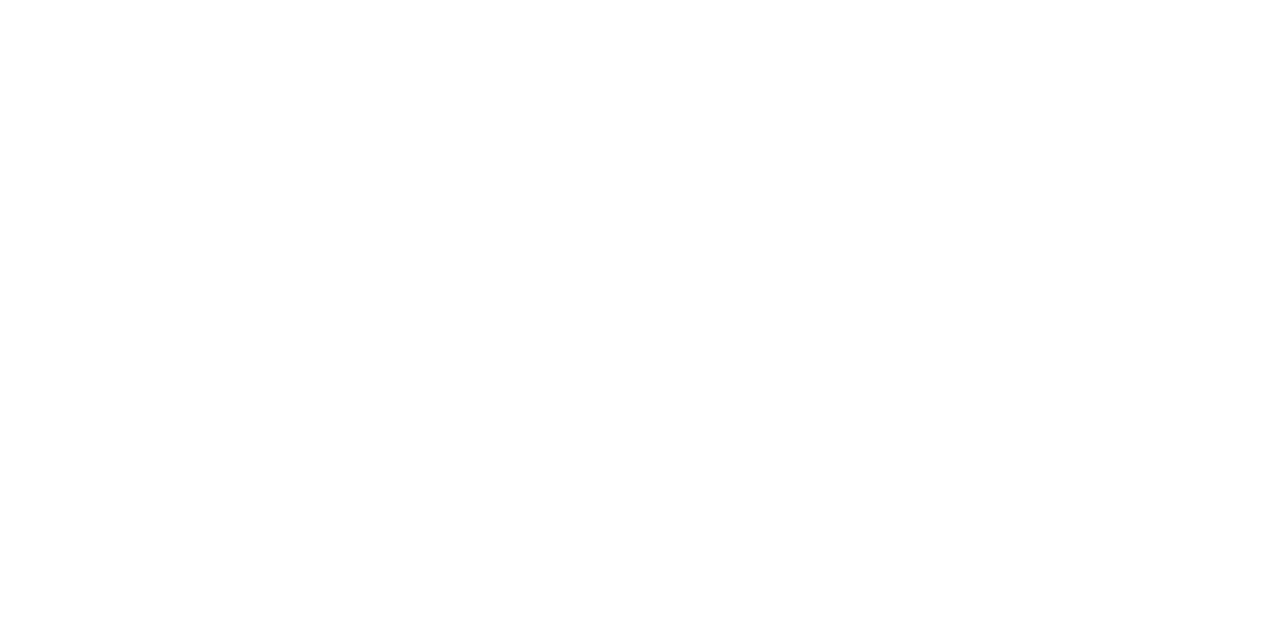
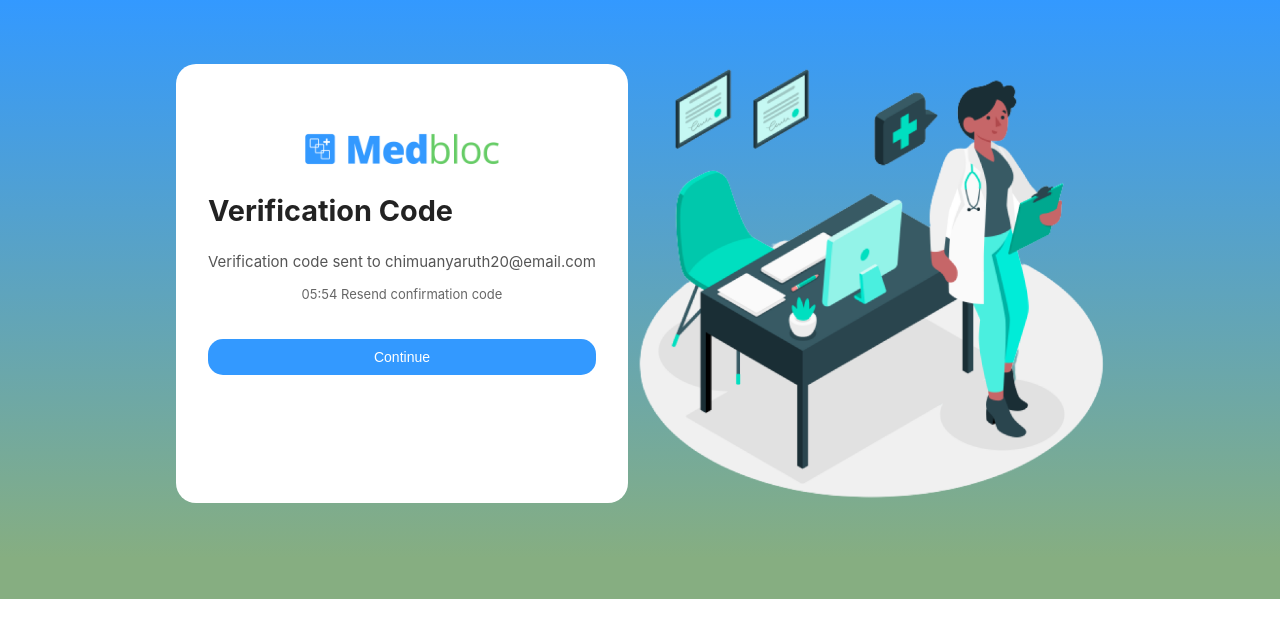
Before and after one commit to learnable-2022/DPR-4-FE, a React (Create React App) app in the folder team4/: page /otp in a window 1280 px wide. Before the commit this address had no page. Shown: the top 638 px of the page. Built offline with nearby package versions, Linux system fonts and the light colour scheme; the HTML template or start-up script is replaced by a standard one.

Commit message:
worked on the ui of the forgot password, otp, changed password and new password page

```diff
--- /dev/null
+++ b/package.json
@@ -0,0 +1,5 @@
+{
+  "dependencies": {
+    "react-verification-input": "^3.3.0"
+  }
+}
--- a/team4/src/Password/changedPassword.jsx
+++ b/team4/src/Password/changedPassword.jsx
@@ -1,28 +1,28 @@
-import React from "react";
-import "../Password/password.css";
-import "../Password/forgotpassword.jsx";
-import logo from "../Password/images/logo";
-import desk from "../Password/images/desk";
-// import { Link } from "react-router-dom";
+import React from 'react';
+import logo from "./images/logo.png";
+import desk from "./images/desk.png";
+import "./password.css";
 
-export default function Landing() {
-    return (
-        <div className="">
-            <div className="container">
+const ChangedPassword = () => {
+  return (
+    <div>
+        <div className="container">
                 <div className="container-1">
                     <img src={logo} alt="medbloc-logo" id="logo" />
-                    <h2>Password Reset successful</h2>
-                    <p>
+                    <h2 className="container-text-1">Password Reset successful</h2>
+                    <p className="container-text-2">
                         Your password has been reset successful, return to sign into your account...
                     </p>
                     <input type="email" name="Email" id="email" placeholder="Email Address" required></input>
-                    <input type="submit" id="btn" value="Return to Sign in"></input>
+                    <input type="submit" id="changed-btn" value="Return to Sign in"></input>
                 </div>
 
                 <div className="container-2">
                 <img src={desk} alt="deskimage" id="desk" />
                 </div>
             </div>
-        </div>
-    )
+    </div>
+  )
 }
+
+export default ChangedPassword;
--- a/team4/src/Password/forgotpassword.jsx
+++ b/team4/src/Password/forgotpassword.jsx
@@ -1,18 +1,17 @@
-import React from "react";
-import "../Password/password.css";
-import "../Password/forgotpassword.jsx";
-import logo from "../Password/images/logo";
-import desk from "../Password/images/desk";
-// import { Link } from "react-router-dom";
+import React from 'react';
+import logo from "./images/logo.png";
+import desk from "./images/desk.png";
+import "./password.css";
 
-export default function Landing() {
+
+const Forgotpassword = () => {
     return (
-        <div className="">
+        <div>
             <div className="container">
                 <div className="container-1">
                     <img src={logo} alt="medbloc-logo" id="logo" />
-                    <h2>Forgot Password</h2>
-                    <p>
+                    <h2 className="container1-boldtext">Forgot Password</h2>
+                    <p className="container1-text">
                         Please enter the email address associated with your account to receive confirmation code to reset your password
                     </p>
                     <input type="email" name="Email" id="email" placeholder="Email Address" required></input>
@@ -20,9 +19,10 @@ export default function Landing() {
                 </div>
 
                 <div className="container-2">
-                <img src={desk} alt="deskimage" id="desk" />
+                    <img src={desk} alt="deskimage" id="desk" />
                 </div>
             </div>
         </div>
     )
 }
+export default Forgotpassword;
--- a/team4/src/Password/newPassword.jsx
+++ b/team4/src/Password/newPassword.jsx
@@ -1,28 +1,28 @@
-import React from "react";
-import "../Password/password.css";
-import "../Password/forgotpassword.jsx";
-import logo from "../Password/images/logo";
-import desk from "../Password/images/desk";
-// import { Link } from "react-router-dom";
+import React from 'react'
+import logo from "./images/logo.png";
+import desk from "./images/desk.png";
+import "./password.css";
 
-export default function Landing() {
-    return (
-        <div className="">
-            <div className="container">
-                <div className="container-1">
+const NewPassword = () => {
+  return (
+    <div>
+        <div className="container">
+                <div className="container-4">
                     <img src={logo} alt="medbloc-logo" id="logo" />
-                    <h2>New Password</h2>
-                    <p>
+                    <h2 className="new-text1">New Password</h2>
+                    <p className="new-text2">
                         Please enter your new password
                     </p>
                     <input type="email" name="Email" id="email" placeholder="Email Address" required></input>
-                    <input type="submit" id="btn" value="Continue"></input>
+                    <input type="submit" id="new-btn" value="Continue"></input>
                 </div>
 
                 <div className="container-2">
                 <img src={desk} alt="deskimage" id="desk" />
                 </div>
             </div>
-        </div>
-    )
+    </div>
+  )
 }
+
+export default NewPassword
--- a/team4/src/Password/otp.jsx
+++ b/team4/src/Password/otp.jsx
@@ -1,23 +1,21 @@
-import React from "react";
-import "../Password/password.css";
-import "../Password/forgotpassword.jsx";
-import logo from "../Password/images/logo";
-import desk from "../Password/images/desk";
-// import { Link } from "react-router-dom";
+import React from 'react'
+import logo from "./images/logo.png";
+import desk from "./images/desk.png";
+import "./password.css";
 
-export default function Landing() {
-    return (
-        <div className="">
+const Otp = () => {
+  return (
+    <div>
             <div className="container">
-                <div className="container-1">
+                <div className="container-3">
                     <img src={logo} alt="medbloc-logo" id="logo" />
-                    <h2>Verification Code</h2>
-                    <p>
+                    <h2 className="container-text">Verification Code</h2>
+                    <p className="ver-code">
                         Verification code sent to chimuanyaruth20@email.com
                     </p>
-                    <input type="email" name="Email" id="email" placeholder="Email Address" required></input>
-                    <p>05:54 Resend confirmation code</p>
-                    <input type="submit" id="btn" value="Continue"></input>
+                    {/* <input type="email" name="Email" id="email" placeholder="Email Address" required></input> */}
+                    <p className="code">05:54 Resend confirmation code</p>
+                    <input type="submit" id="otp-btn" value="Continue"></input>
                 </div>
 
                 <div className="container-2">
@@ -25,5 +23,7 @@ export default function Landing() {
                 </div>
             </div>
         </div>
-    )
+  )
 }
+
+export default Otp
--- a/team4/src/Password/password.css
+++ b/team4/src/Password/password.css
@@ -1,3 +1,153 @@
 .container {
     background-image:linear-gradient(#3399FF 0%, #86AE81 93.23%);
+    display: flex;
   }
+
+.container-1{
+  background-color: #fff;
+  margin: 3rem 0 3rem 11rem;
+  padding: 2rem 2rem 8rem 2rem;
+  border-radius: 20px;
+}
+
+.container-2{
+  padding: 2rem 0 0 0;
+}
+
+#desk{
+  width: 480px;
+}
+
+#logo{
+  display: block;
+  margin:  1rem  auto 1rem auto;
+}
+
+.container1-boldtext{
+  font-size: 2rem;
+  color: #222;
+}
+
+#btn{
+  background-color:#3399FF;
+  width: 100%;
+  color: #fff;
+  border: none;
+  padding: 10px ;
+  border-radius: 5px;
+  margin: 1.5rem 0 0 0;
+  font-size: 14px;
+  font-weight: 500;
+}
+
+::placeholder{
+  color: #999;
+}
+
+/* forgot password page and otp page */
+input[type=email]{
+  width: 94%;
+  padding: 10px ;
+  border-radius: 5px;
+}
+
+/* forgot password page */
+.container1-text{
+  color: #555;
+  width: 400px;
+  margin: -20px 0 20px 0;
+}
+
+/* otp page */
+.code{
+  color: #666;
+  font-size: 13px;
+  text-align: center;
+}
+
+.ver-code{
+  color: #555;
+  font-size: 15px;
+}
+
+.container-text{
+  font-size: 1.8rem;
+  color: #222;
+}
+
+#otp-btn{
+  background-color:#3399FF;
+  width: 100%;
+  color: #fff;
+  border: none;
+  padding: 10px ;
+  border-radius: 15px;
+  margin: 1.5rem 0 0 0;
+  font-size: 14px;
+  font-weight: 500;
+}
+
+.container-3{
+  background-color: #fff;
+  margin: 4rem 0 6rem 11rem;
+  padding: 3rem 2rem 8rem 2rem;
+  border-radius: 20px;
+}
+
+/* newPassword */
+.container-4{
+  background-color: #fff;
+  margin: 4rem 0 6rem 13rem;
+  width: 400px;
+  padding: 3rem 2rem 8rem 2rem;
+  border-radius: 20px;
+}
+
+#new-btn{
+  background-color:#3399FF;
+  width: 100%;
+  color: #fff;
+  border: none;
+  padding: 10px ;
+  border-radius: 15px;
+  margin: 1.5rem 0 0 0;
+  font-size: 14px;
+  font-weight: 500;
+}
+
+.new-text1{
+  color: #141414;
+}
+
+.new-text2{
+  color: #666;
+  font-size: 14px;
+  font-weight: 600;
+  margin: -10px 0 20px 0;
+}
+
+/* changedPassword */
+.container-text-1{
+  color: #141414;
+  font-size: 2rem;
+  font-weight: 600;
+}
+
+.container-text-2{
+  color: #130F26;
+  font-size: 13px;
+  font-weight: 500;
+  width: 370px;
+}
+
+#changed-btn{
+  background-color:#3399FF;
+  width: 100%;
+  color: #fff;
+  border: none;
+  padding: 10px ;
+  border-radius: 15px;
+  margin: 1.5rem 0 0 0;
+  font-size: 14px;
+  font-weight: 500;
+}
--- a/team4/src/PatientsApprouter.jsx
+++ b/team4/src/PatientsApprouter.jsx
@@ -20,6 +20,10 @@ import DoctorsBilling from "./billings/DoctorsBilling";
 import DoctorsDashboard from "./dashboard/DoctorsDashboard";
 import DoctorsRecord from "./Record/DoctorsRecord";
 import DoctorsDrafts from "./draffts/DoctorsDrafts";
+import Forgotpassword from "./Password/Forgotpassword";
+import ChangedPassword from "./Password/ChangedPassword";
+import Otp from "./Password/Otp";
+import NewPassword from "./Password/NewPassword";
 
 // note!!!
 // i have only created the router part for the signup , login and Landing page.
@@ -44,6 +48,10 @@ function Approuter() {
         <Route path="/" element={<Landing />} />
         <Route path="login" element={<Login/>} />
         <Route path="signup" element={<Signup />} />
+        <Route path="forgotPassword" element={<Forgotpassword/>} />
+        <Route path="changedPassword" element={<ChangedPassword />} />
+        <Route path="otp" element={<Otp/>} />
+        <Route path="newPassword" element={<NewPassword/>} />
 
         <Route path="Dashboard" element={<AuthUserLayout><Dashboard  /></AuthUserLayout>} />
         <Route path="Billing" element={<AuthUserLayout><Billing /></AuthUserLayout>} />
--- a/team4/src/landing/landing.css
+++ b/team4/src/landing/landing.css
@@ -141,7 +141,7 @@ span{
     justify-content: space-between;
     align-items: center;
     padding: 25px 6rem;
-    margin: 3rem 5rem;
+    margin: 3rem 5rem ;
     background-color: #e0f5e0;
     border-radius: 20px;
 }
```
Also changed, not shown: 1 other file (tests, documents, lock files or other folders).
